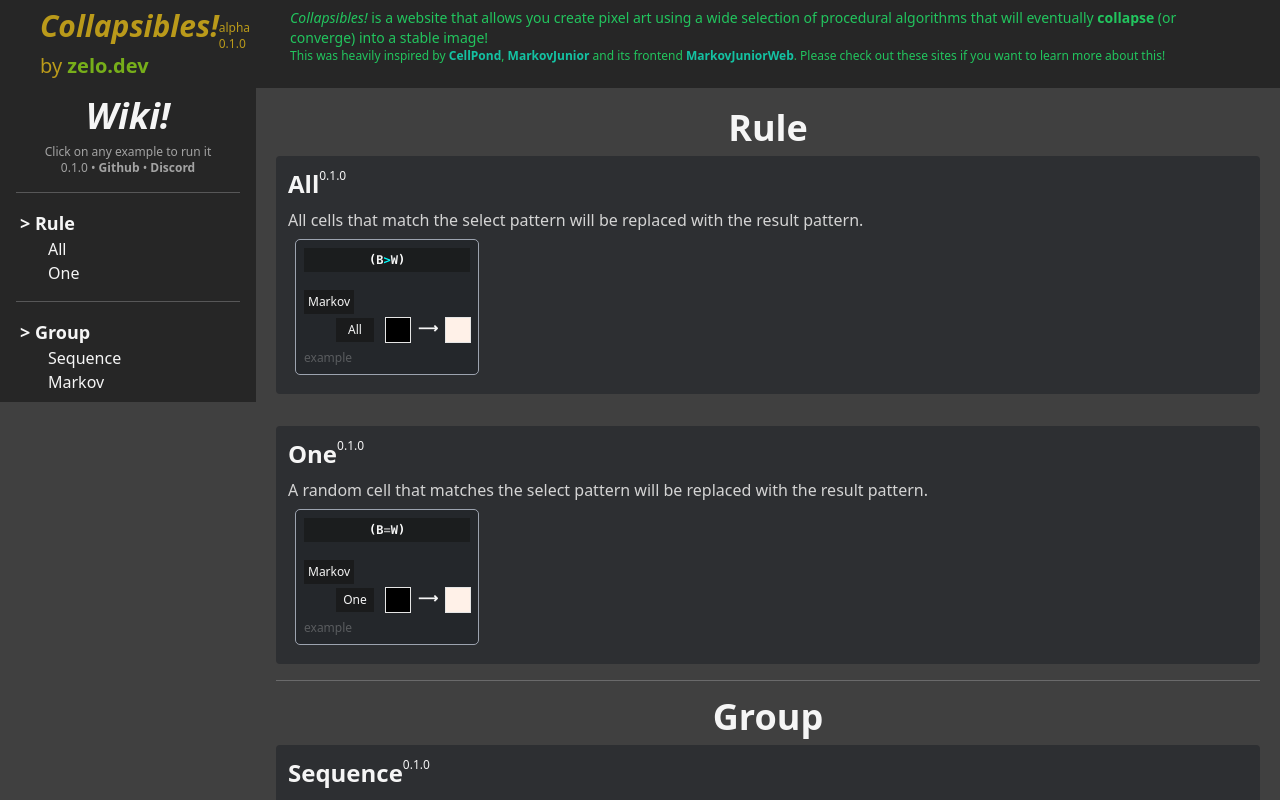
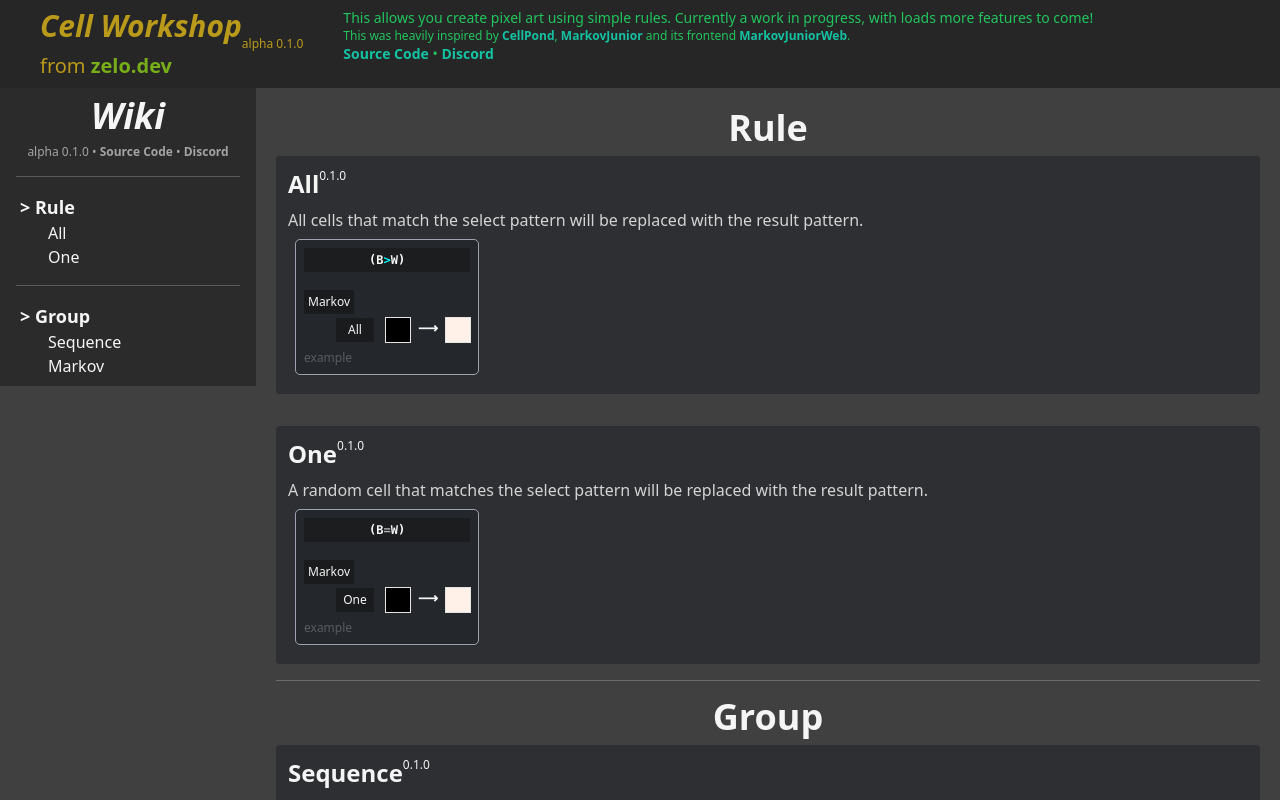
Before and after one commit to Zolo101/cell-workshop, a SvelteKit app: page /wiki in a window 1280 px wide. Shown: the top 800 px of the page. Built offline with nearby package versions, Linux system fonts and the light colour scheme.

Commit message:
Rename to "Cell Workshop"

```diff
--- a/package.json
+++ b/package.json
@@ -1,5 +1,5 @@
 {
-  "name": "collapsibles",
+  "name": "cellworkshop",
   "version": "0.0.1",
   "private": true,
   "scripts": {
--- a/src/lib/components/Guide.svelte
+++ b/src/lib/components/Guide.svelte
@@ -13,7 +13,7 @@
     <form method="dialog" class="float-right">
         <button>Close</button>
     </form>
-    <h1>Welcome to <i>Collapsibles!</i></h1>
+    <h1>Welcome to the <i>Cell Workshop!</i></h1>
     <p class="text-center mb-2">Algorithms are created from rules, and rules are created from two patterns, an input and output. Each step, the rule's input pattern will look at the screen and collect all regions that match the pattern. It will then replace that region with the output pattern.</p>
     <p>The "Markov" algorithm will attempt to run each rule until one succeeds, skipping the rest.</p>
     <hr>
--- a/src/routes/+layout.svelte
+++ b/src/routes/+layout.svelte
@@ -3,7 +3,7 @@
 </script>
 
 <svelte:head>
-	<title>Collapsibles!</title>
+	<title>Cell Workshop</title>
 	<link rel="icon" href="favicon.png"/>
 </svelte:head>
 
@@ -11,16 +11,19 @@
 	<div class="flex bg-neutral-800 gap-10 px-10 py-2">
 		<div class="flex md:flex-col text-yellow-400/70">
 			<div class="flex items-end">
-				<h2 class="inline text-3xl font-black italic">Collapsibles!</h2>
+				<h2 class="inline text-3xl font-black italic">Cell Workshop</h2>
 				<span class="text-xs">alpha 0.1.0</span>
 			</div>
-			<span class="text-xl">by <a href="https://zelo.dev">zelo.dev</a></span>
+			<span class="text-xl">from <a href="https://zelo.dev">zelo.dev</a></span>
 	<!--		<span class="text-xl">•</span>-->
 	<!--		<span class="text-xl">Github</span>-->
 		</div>
 		<div class="text-sm text-green-500 max-md:hidden">
-			<p><i>Collapsibles!</i> is a website that allows you create pixel art using a wide selection of procedural algorithms that will eventually <b>collapse</b> (or converge) into a stable image!</p>
-			<p class="text-xs">This was heavily inspired by <a href="https://github.com/TodePond/CellPond">CellPond</a>, <a href="https://github.com/mxgmn/MarkovJunior">MarkovJunior</a> and its frontend <a href="https://yuu6883.github.io/MarkovJuniorWeb/">MarkovJuniorWeb</a>. Please check out these sites if you want to learn more about this!</p>
+			<p>This allows you create pixel art using simple rules. Currently a work in progress, with loads more features to come!</p>
+			<p class="text-xs">This was heavily inspired by <a href="https://github.com/TodePond/CellPond">CellPond</a>, <a href="https://github.com/mxgmn/MarkovJunior">MarkovJunior</a> and its frontend <a href="https://yuu6883.github.io/MarkovJuniorWeb/">MarkovJuniorWeb</a>.</p>
+			<a href="https://github.com/Zolo101/unnamed-cellular-automata-project">Source Code</a>
+			<span>•</span>
+			<a href="https://discord.gg/YVuuF9KB5j">Discord</a>
 		</div>
 	</div>
 </header>
--- a/src/routes/+page.svelte
+++ b/src/routes/+page.svelte
@@ -275,7 +275,7 @@
 </dialog>
 <div class="flex max-md:flex-col w-full md:*:w-1/2 gap-2 p-5">
 	<section>
-        <section class="flex justify-center gap-2 font-bold text-neutral-300 *:grow *:bg-neutral-800/40 *:px-2 *:py-1">
+        <section class="flex justify-center gap-2 font-bold text-neutral-300 pb-2 *:grow *:bg-neutral-800/40 *:px-2 *:py-1">
             <div>
                 <span>Size:</span>
 <!--                TODO: 256 is arbitrary, increase it in the future -->
@@ -293,31 +293,31 @@
                 <span class="text-amber-500 font-black">{stepPerformance.toLocaleString(undefined, {minimumFractionDigits: 1})}ms</span>
             </div>
         </section>
-        <section class="flex gap-2 text-sm py-2 *:grow *:inline-block *:bg-neutral-800 *:p-2">
-            <div>
-                <span class="mr-2">Display Mode:</span>
-<!--                <select bind:value={settings.display}>-->
-                <select>
-                    <option value="2d">2D</option>
-                    <option value="3d" disabled>3D (planned)</option>
-                </select>
-            </div>
-            <div>
-                <span class="mr-2">Compute On:</span>
-<!--                <select bind:value={settings.compute}>-->
-                <select>
-                    <option value="cpu">CPU</option>
-                    <option value="gpu" disabled>GPU (planned)</option>
-                </select>
-            </div>
-            <div>
-                <span class="mr-2">API:</span>
-                <select disabled>
-                    <option value="webgl2">WebGL2</option>
-                    <option value="webgpu">WebGPU</option>
-                </select>
-            </div>
-        </section>
+<!--        <section class="flex gap-2 text-sm py-2 *:grow *:inline-block *:bg-neutral-800 *:p-2">-->
+<!--            <div>-->
+<!--                <span class="mr-2">Display Mode:</span>-->
+<!--&lt;!&ndash;                <select bind:value={settings.display}>&ndash;&gt;-->
+<!--                <select>-->
+<!--                    <option value="2d">2D</option>-->
+<!--                    <option value="3d" disabled>3D (planned)</option>-->
+<!--                </select>-->
+<!--            </div>-->
+<!--            <div>-->
+<!--                <span class="mr-2">Compute On:</span>-->
+<!--&lt;!&ndash;                <select bind:value={settings.compute}>&ndash;&gt;-->
+<!--                <select>-->
+<!--                    <option value="cpu">CPU</option>-->
+<!--                    <option value="gpu" disabled>GPU (planned)</option>-->
+<!--                </select>-->
+<!--            </div>-->
+<!--            <div>-->
+<!--                <span class="mr-2">API:</span>-->
+<!--                <select disabled>-->
+<!--                    <option value="webgl2">WebGL2</option>-->
+<!--                    <option value="webgpu">WebGPU</option>-->
+<!--                </select>-->
+<!--            </div>-->
+<!--        </section>-->
         <WebGL2Canvas {init}/>
 <!--        <WebGPUCanvas {init}/>-->
         <section class="flex *:grow m-5 gap-2 justify-around">
--- a/src/routes/wiki/+page.svelte
+++ b/src/routes/wiki/+page.svelte
@@ -45,26 +45,26 @@
 </script>
 
 <svelte:head>
-    <title>Collapsibles Wiki!</title>
+    <title>Cell Workshop Wiki</title>
     <link rel="icon" href="wiki/favicon.png"/>
 </svelte:head>
 
 {#snippet info()}
     <section class="text-xs text-neutral-400 text-center">
-        <p>Click on any example to run it</p>
-        <span>0.1.0</span>
+<!--        <p>Click on any example to run it</p>-->
+        <span>alpha 0.1.0</span>
         <span>•</span>
 <!--        <a href="/changelog">Changelog</a>-->
 <!--        <span>•</span>-->
-        <a>Github</a>
+        <a href="https://github.com/Zolo101/unnamed-cellular-automata-project">Source Code</a>
         <span>•</span>
-        <a>Discord</a>
+        <a href="https://discord.gg/YVuuF9KB5j">Discord</a>
     </section>
 {/snippet}
 
 <section class="flex">
-    <section class="w-1/5 h-full bg-neutral-800 p-2">
-        <h1 class="italic">Wiki!</h1>
+    <section class="w-1/5 h-full bg-neutral-800/80 p-2">
+        <h1 class="italic">Wiki</h1>
         {@render info()}
         {#each groups as [name, group]}
             <hr class="mx-2">
```
Also changed, not shown: 1 other file (tests, documents, lock files or other folders).
